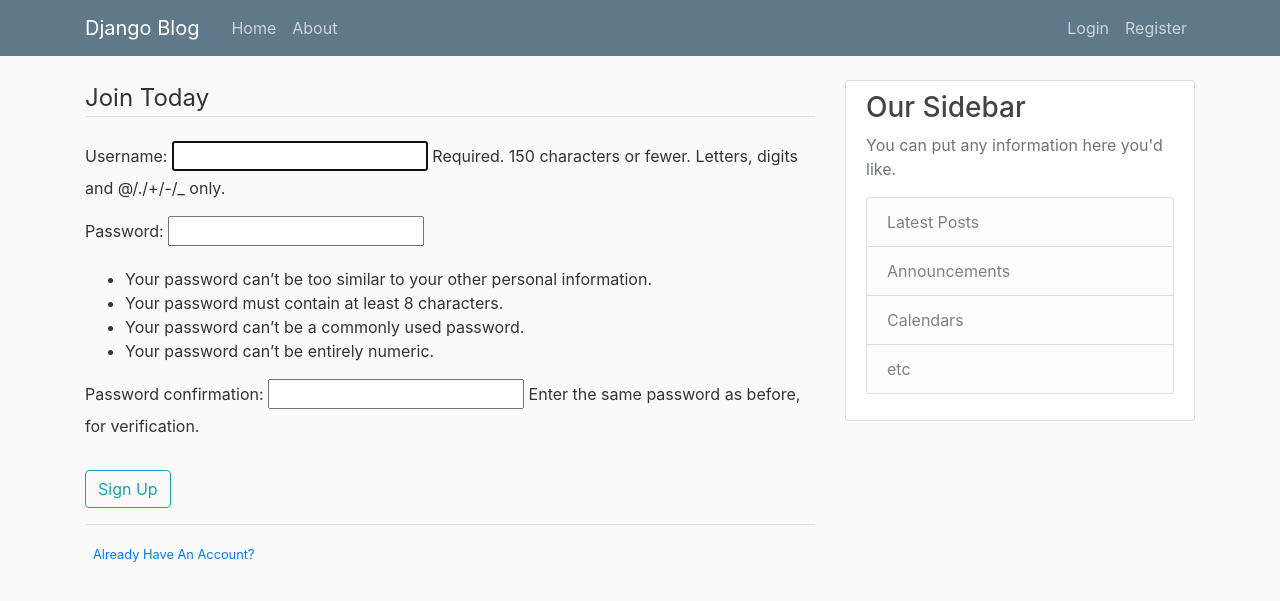
After one commit to eba57/blog, a Django app: page /register/ in a window 1280 px wide. The commit adds this page. Shown: the top 601 px of the page. Run offline with Django 4.2, Linux system fonts and the light colour scheme; some libraries are stand-ins or nearby versions.

Commit message:
form created with user authentication

```diff
--- a/blog/templates/blog/about.html
+++ b/blog/templates/blog/about.html
@@ -1,4 +1,4 @@
 {%extends "blog/base.html"%}
 {%block content%}
-   <h1>This is about</p>
+   <h1>This is about</h1>
 {%endblock content%}
--- a/blog/templates/blog/base.html
+++ b/blog/templates/blog/base.html
@@ -43,6 +43,13 @@
 <main role="main" class="container">
   <div class="row">
     <div class="col-md-8">
+      {%if messages%}
+         {%for message in messages%}
+            <div class="alert alert-{{ message.tags}}">
+             {{message}}
+            </div>
+        {%endfor%}
+      {%endif%}
       {% block content %}{% endblock %}
     </div>
     <div class="col-md-4">
--- a/django_project/settings.py
+++ b/django_project/settings.py
@@ -31,7 +31,9 @@ ALLOWED_HOSTS = []
 # Application definition
 
 INSTALLED_APPS = [
+
     'blog.apps.BlogConfig',
+    'users.apps.UsersConfig',
     'django.contrib.admin',
     'django.contrib.auth',
     'django.contrib.contenttypes',
--- a/django_project/urls.py
+++ b/django_project/urls.py
@@ -15,7 +15,9 @@ Including another URLconf
 """
 from django.contrib import admin
 from django.urls import path,include
+from users import  views as users_views
 urlpatterns = [
     path('admin/', admin.site.urls),
+    path('register/',users_views.register,name='register'),
     path('',include('blog.urls')),
 ]
--- /dev/null
+++ b/users/templates/users/register.html
@@ -0,0 +1,20 @@
+
+{%extends "blog/base.html"%}
+{%block content%}
+   <div class="content-selection">
+       <form method="POST">
+           {% csrf_token %}
+           <fieldset class="form-group">
+               <legend class="border-bottom mb-4">Join Today</legend>
+               {{ form.as_p }}
+           </fieldset>
+           <div class="form-group">
+               <button class="btn btn-outline-info" type="submit">Sign Up</button>
+           </div>
+       </form>
+       <div class="border-top pt-3">
+           <small class="text-muted"><a class="ml-2" href="#">Already Have An Account?</a>
+           </small>
+       </div>
+   </div>
+{%endblock content%}
--- a/users/views.py
+++ b/users/views.py
@@ -1,3 +1,14 @@
-from django.shortcuts import render
+from django.shortcuts import render,redirect
+from django.contrib.auth.forms import UserCreationForm
+from django.contrib import messages
+def register(request):
+    if request.method=='POST':
+        form = UserCreationForm(request.POST)
+        if form.is_valid():
+            username=form.cleaned_data.get('username ')
+            messages.success(request,f'Account created for {username}!')
+            return redirect('blog-home')
+    else:
+        form = UserCreationForm()
 
-# Create your views here.
+    return render(request,'users/register.html', {'form':form})
```
